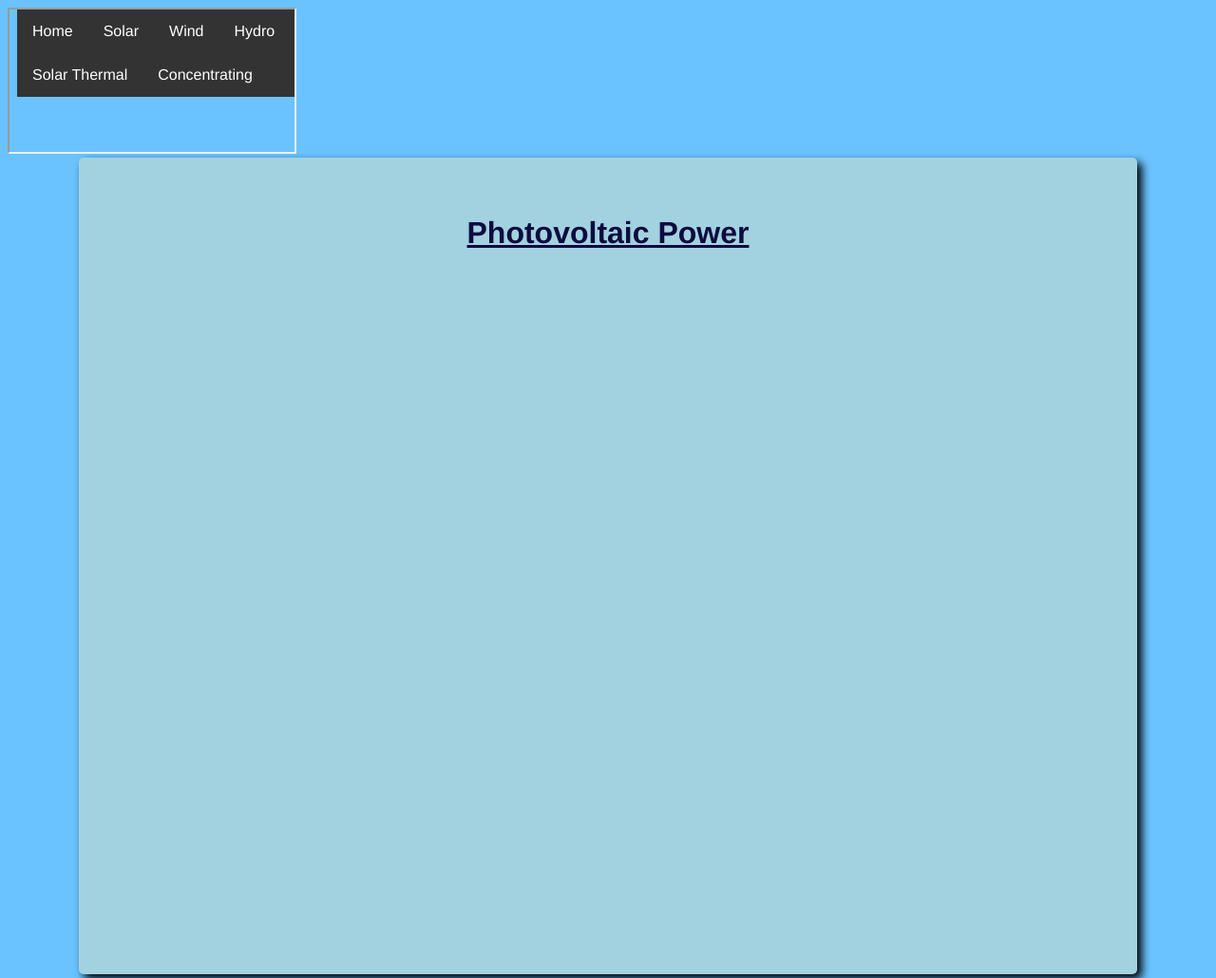
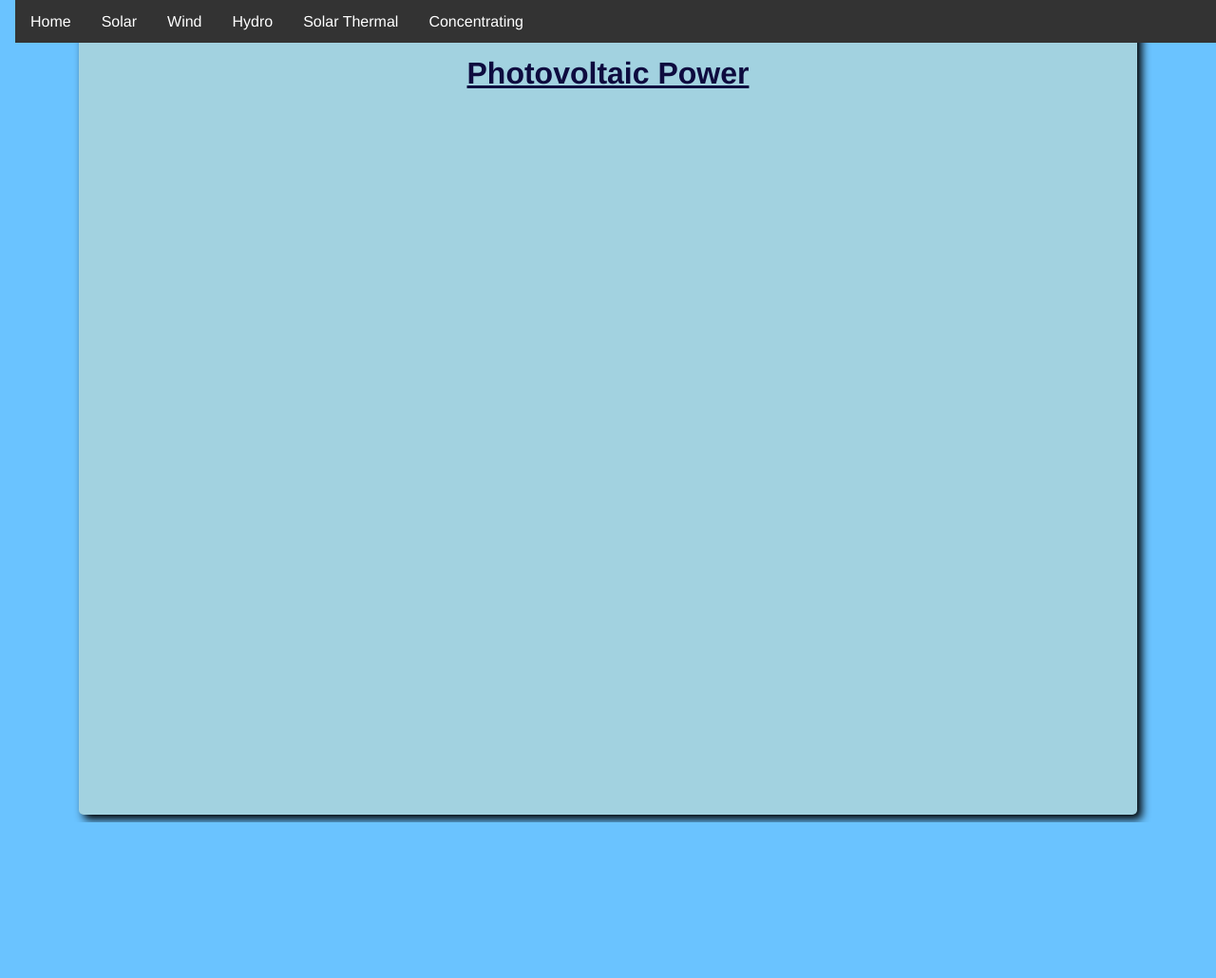
Before and after one commit to jackh404/csp2final, a plain HTML site: page solar.html in a window 1280 px wide. Shown: the top 1030 px of the page at 95% size. After the commit the page ends 866 px from the top, so only its background shows below. Drawn offline with nearby package versions, Linux system fonts and the light colour scheme.

Commit message:
maybe that menu is crap after all

```diff
--- a/mainStyle.css
+++ b/mainStyle.css
@@ -16,7 +16,7 @@ h3{
     max-width: 85%;
     margin:auto;
     padding:20px;
-    padding-top: 40px;
+    padding-top: 30px;
     box-shadow: 5px 5px 10px;
     border-radius: 5px;
     height: 100vh;
@@ -73,3 +73,10 @@ ul.menu {
     width:100%;
     height:500px
   }
+  .nav{
+    border:none;
+    width:100%;
+    position:fixed;
+    top:0;
+    height:45px;
+  }
--- a/solar.html
+++ b/solar.html
@@ -8,7 +8,7 @@
     <script src="https://ajax.googleapis.com/ajax/libs/jquery/3.6.4/jquery.min.js"></script>
   </head>
   <body>
-    <iframe src="/menu.html"></iframe>
+    <iframe src="menu.html" class="nav" title="Navigation Menu"></iframe>
     <div class = "container">
       <h1>Photovoltaic Power</h1>
     </div>
```
